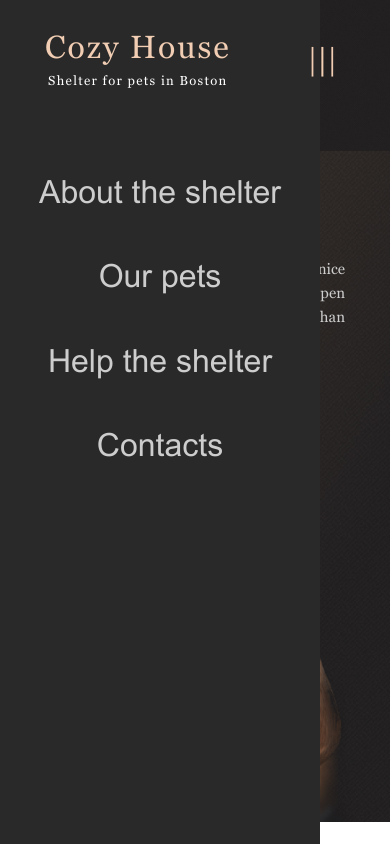
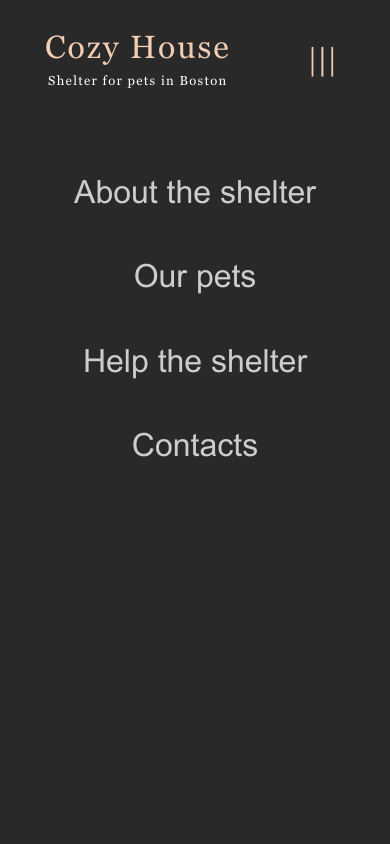
Before and after one commit to seltaria/pets-web-page, a plain HTML site: page index.html in a window 390 px wide. Both pictures are taken after a click on the button 324 px from the left and 61 px from the top of the page. Shown: the top 844 px of the page. Drawn offline with Linux system fonts and the light colour scheme; files whose address does not match are found by name.

Commit message:
fix burger width

```diff
--- a/css/media-main.css
+++ b/css/media-main.css
@@ -266,7 +266,6 @@
 }
 
 
-/* @media (max-width: 340px) { */
 @media (max-width: 500px) {
 
     .container {
@@ -319,6 +318,7 @@
         right: 0;
         background-color: var(--color-dark-3xl);
         height: 100vh;
+        width: 100%;
         padding-top: 158px;
         z-index: 1;
         transition-property: opacity, visibility;
@@ -441,7 +441,6 @@
     }
 
     .pets__list {
-        /* display: grid; */
         margin-bottom: 18px;
     }
 
```
